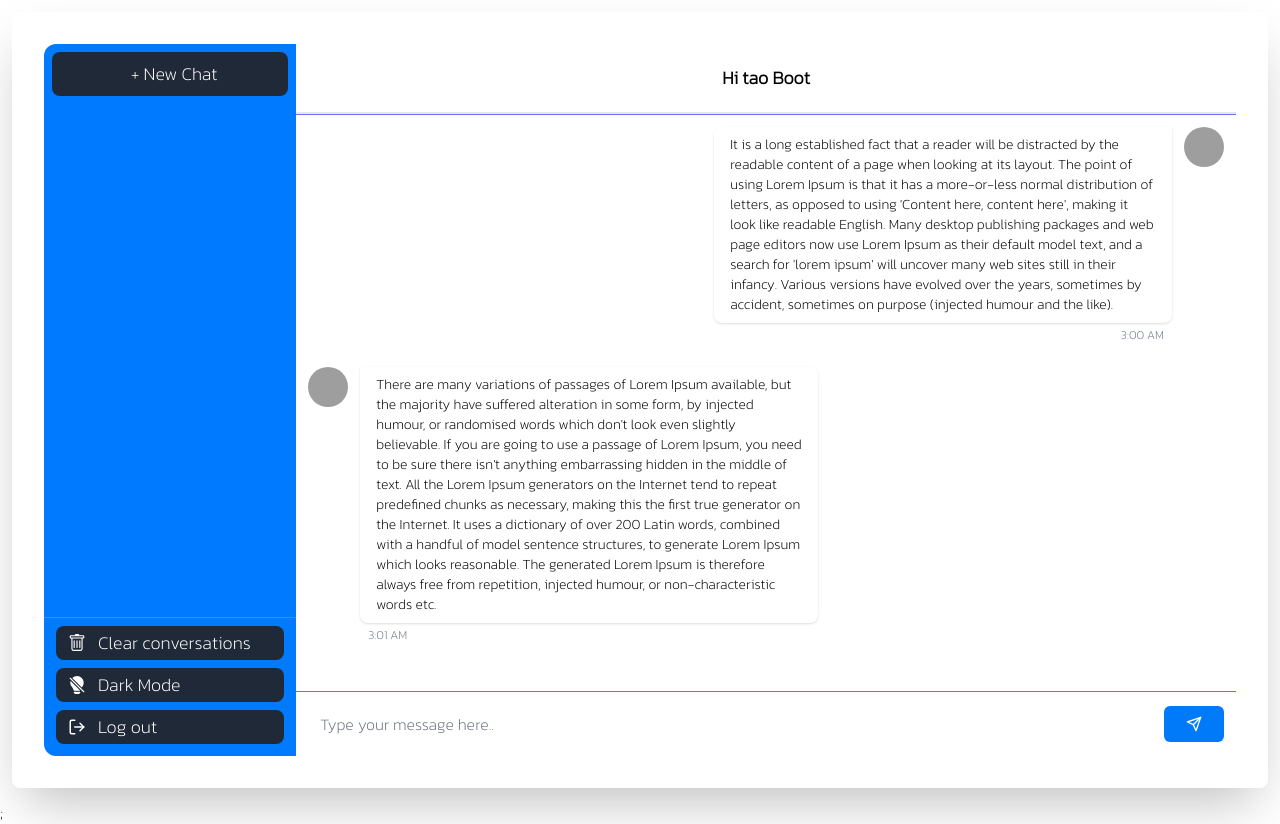
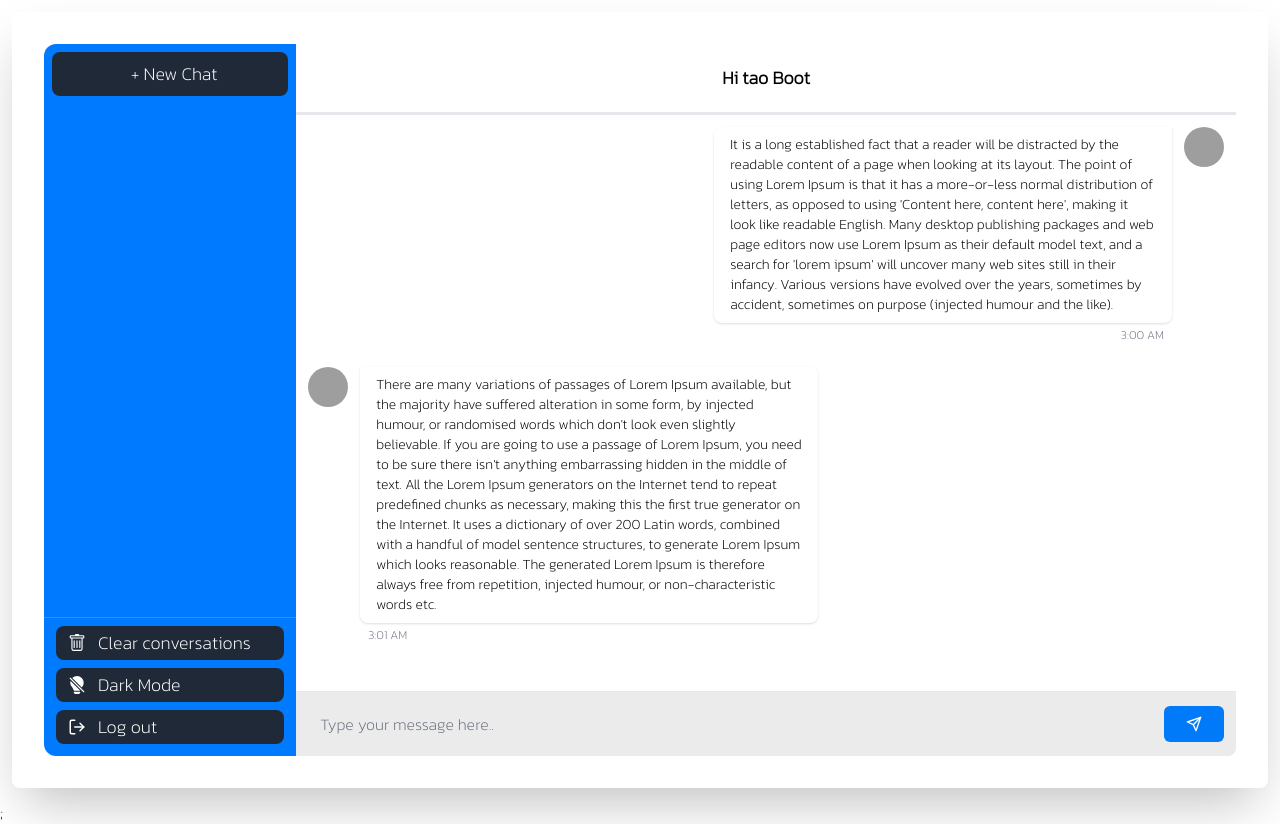
Before and after one commit to thomas-tang-2304/myChatGPT, a Next.js app: page / in a window 1280 px wide. Built offline with nearby package versions, Linux system fonts and the light colour scheme; grey boxes are pictures that could not be loaded.

Commit message:
create NewChat & new folder

```diff
--- a/src/components/ChatBody/ChatBody.tsx
+++ b/src/components/ChatBody/ChatBody.tsx
@@ -8,7 +8,7 @@ const ChatBody = () => {
   // const data =useContext(MessageStore)
   // console.log(data)
   return (
-    <div className="back-frame flex flex-col justify-between items-center h-full w-full">
+    <div className="back-frame rounded-r-lg flex flex-col justify-between items-center h-full w-full">
       <TitleHeader />
       <ChatContent />
       <ChatText />
--- a/src/components/ChatBody/ChatContent/chatContent.tsx
+++ b/src/components/ChatBody/ChatContent/chatContent.tsx
@@ -24,7 +24,7 @@ const ChatContent = (props: Props) => {
   },[messageArray])
 
   return (
-    <div className=" border-y-[1px] border-indigo-500 w-full h-full overflow-y-scroll">
+    <div className=" border-y-[1px] w-full h-full overflow-y-scroll">
       <Message
         variant="user"
         contentMessage="It is a long established fact that a reader will be distracted by the readable content of a page when looking at its layout. The point of using Lorem Ipsum is that it has a more-or-less normal distribution of letters, as opposed to using 'Content here, content here', making it look like readable English. Many desktop publishing packages and web page editors now use Lorem Ipsum as their default model text, and a search for 'lorem ipsum' will uncover many web sites still in their infancy. Various versions have evolved over the years, sometimes by accident, sometimes on purpose (injected humour and the like)."
--- a/src/components/ChatBody/ChatHeader/titleHeader.tsx
+++ b/src/components/ChatBody/ChatHeader/titleHeader.tsx
@@ -44,7 +44,7 @@ const TitleHeader = () => {
       ) : ''}
 
 
-      <h1 className='w-full text-lg'>Hi tao Boot</h1>
+      <h1 className='w-full text-color text-lg'>Hi tao Boot</h1>
 
       {width && width < 640 ? (
         <div className='h-full flex justify-center items-center py-2 px-3 cursor-pointer hover:text-slate-200'>
--- a/src/components/ChatBody/ChatText/chatText.tsx
+++ b/src/components/ChatBody/ChatText/chatText.tsx
@@ -29,7 +29,7 @@ const ChatText = () => {
   return (
 
     <Input
-      background="back-frame"
+      background="bg-[#EBEBEB]"
       button={{
         isContained: true,
         element: (
```
